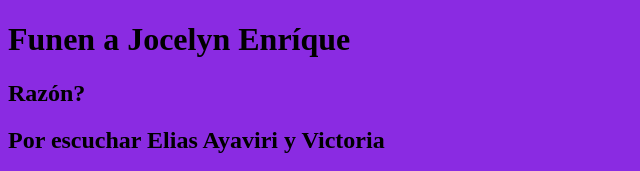
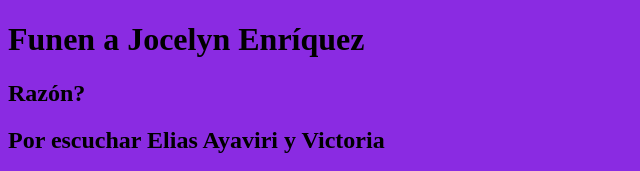
Before and after one commit to JPC-Studios/funen_a_jocelyn, a plain HTML site: page index.html in a window 1280 px wide. Shown: the top 171 px of the page, 0-640 px from the left. Drawn offline with Linux system fonts and the light colour scheme.

Commit message:
Update index.html

```diff
--- a/index.html
+++ b/index.html
@@ -15,7 +15,7 @@
         }
     </style>
     <body>
-        <h1>Funen a Jocelyn Enríque</h1>
+        <h1>Funen a Jocelyn Enríquez</h1>
         <h2>Razón?</h2>
         <h2>Por escuchar Elias Ayaviri y Victoria</h2>
         <img src="elias y victoria.jpg" alt="" class="img">
```
